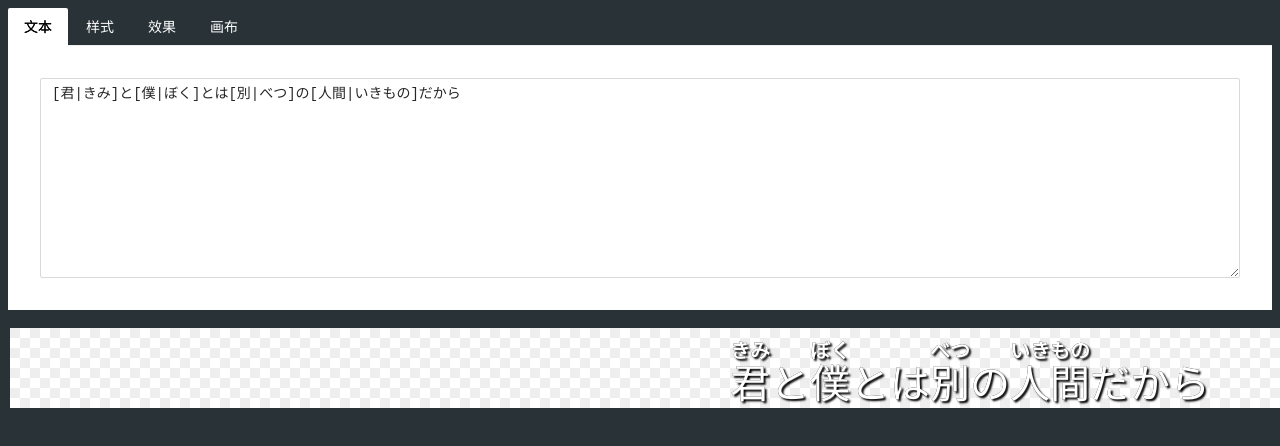
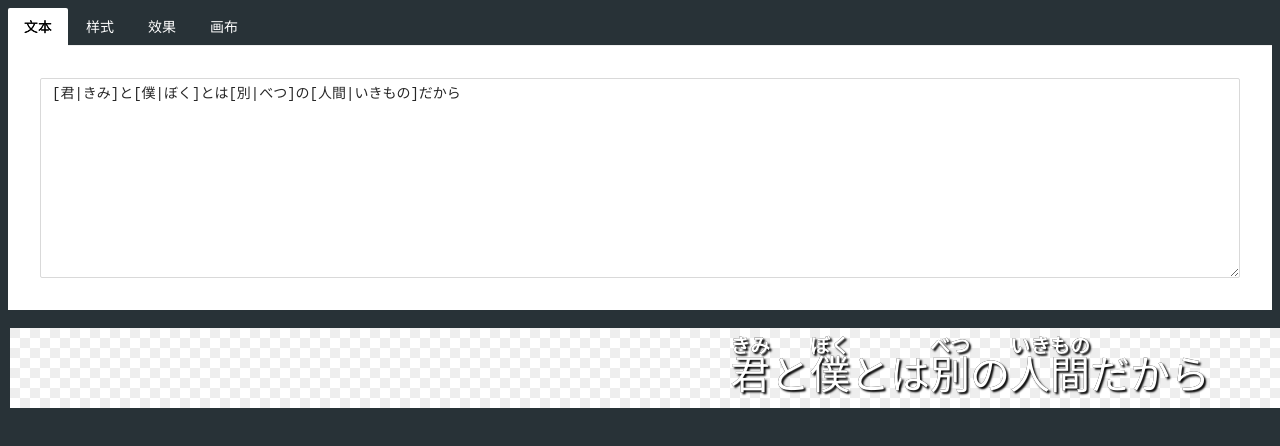
Before and after one commit to xingrz/SubtitleConan, a Vue app: page / in a window 1280 px wide. Shown: the top 446 px of the page. Built offline with nearby package versions, Linux system fonts and the light colour scheme.

Commit message:
Fix text baseline

```diff
--- a/src/components/Lyric.vue
+++ b/src/components/Lyric.vue
@@ -75,6 +75,8 @@ const image = computed(() => {
   canvas.width = props.canvasWidth || realWidth;
   canvas.height = props.canvasHeight || realHeight;
 
+  ctx.textBaseline = 'bottom';
+
   applyShadow(ctx, props.shadow);
   applyStroke(ctx, props.stroke);
 
```
